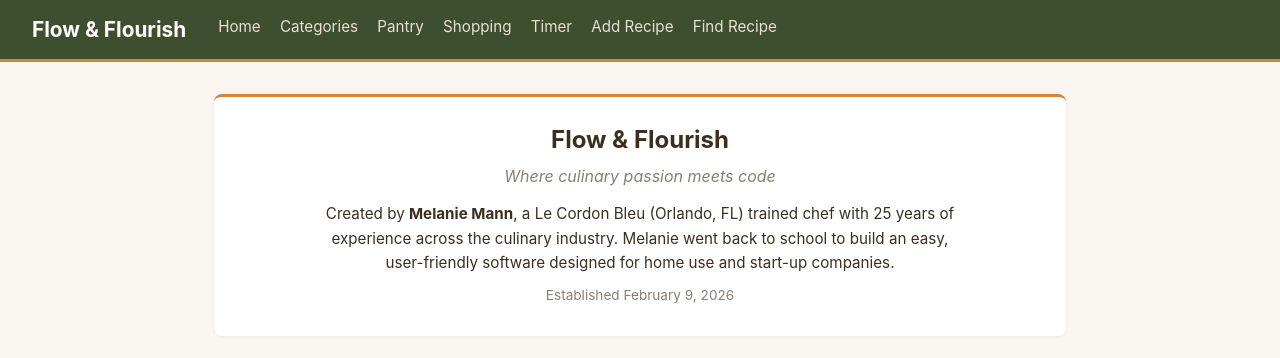
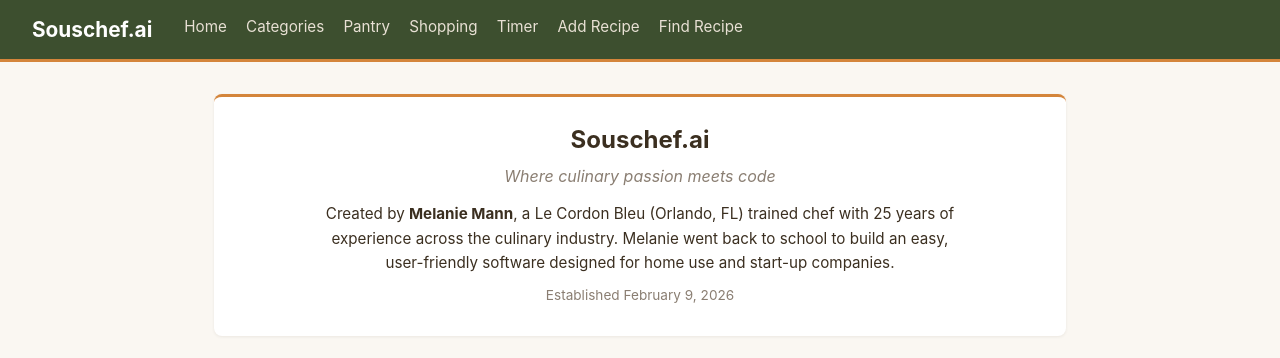
Before and after one commit to melaniemann512/kitchenmanager, a Django app: page / in a window 1280 px wide. Shown: the top 358 px of the page. Run offline with Django 5.2, Linux system fonts and the light colour scheme; data that the repository does not hold is empty.

Commit message:
name change

```diff
--- a/recipes/templates/recipes/base.html
+++ b/recipes/templates/recipes/base.html
@@ -3,7 +3,7 @@
 <head>
     <meta charset="UTF-8">
     <meta name="viewport" content="width=device-width, initial-scale=1.0">
-    <title>{% block title %}Flow & Flourish{% endblock %}</title>
+    <title>{% block title %}Souschef.ai{% endblock %}</title>
     <style>
         *, *::before, *::after { box-sizing: border-box; margin: 0; padding: 0; }
 
@@ -319,7 +319,7 @@
 </head>
 <body>
     <nav>
-        <a href="{% url 'recipe_list' %}" class="brand">Flow & Flourish</a>
+        <a href="{% url 'recipe_list' %}" class="brand">Souschef.ai</a>
         <div class="links">
             <a href="{% url 'recipe_list' %}">Home</a>
             <a href="{% url 'category_list' %}">Categories</a>
--- a/recipes/templates/recipes/recipe_list.html
+++ b/recipes/templates/recipes/recipe_list.html
@@ -5,7 +5,7 @@
 {% block content %}
 
 <div class="card" style="border-top-color: #d4853b; text-align: center; padding: 1.5rem 2rem;">
-    <h2 style="margin-bottom: 0.3rem;">Flow & Flourish</h2>
+    <h2 style="margin-bottom: 0.3rem;">Souschef.ai</h2>
     <p style="font-style: italic; color: #8a7e72; margin-bottom: 0.8rem;">Where culinary passion meets code</p>
     <p style="font-size: 0.95rem; max-width: 640px; margin: 0 auto 0.6rem;">
         Created by <strong>Melanie Mann</strong>, a Le Cordon Bleu (Orlando, FL) trained chef with 25 years of experience across the culinary industry. Melanie went back to school to build an easy, user-friendly software designed for home use and start-up companies.
```
